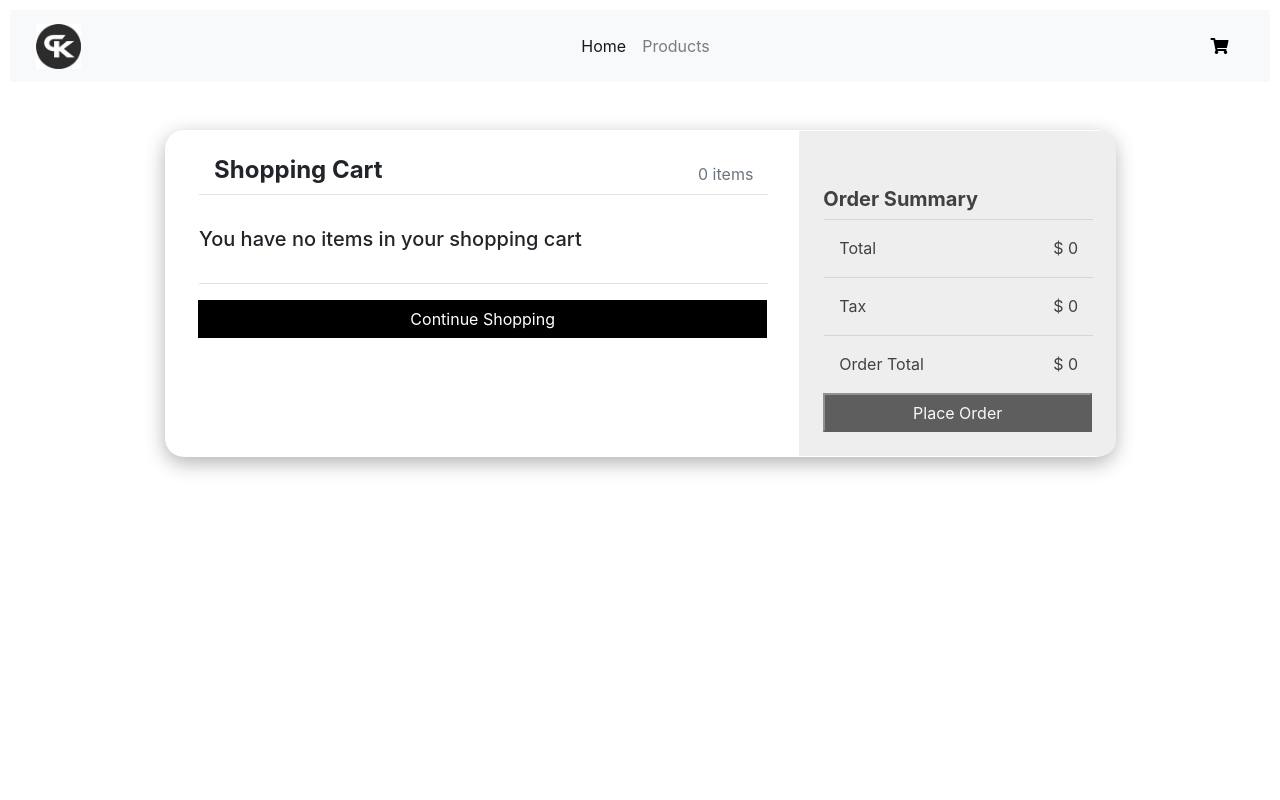
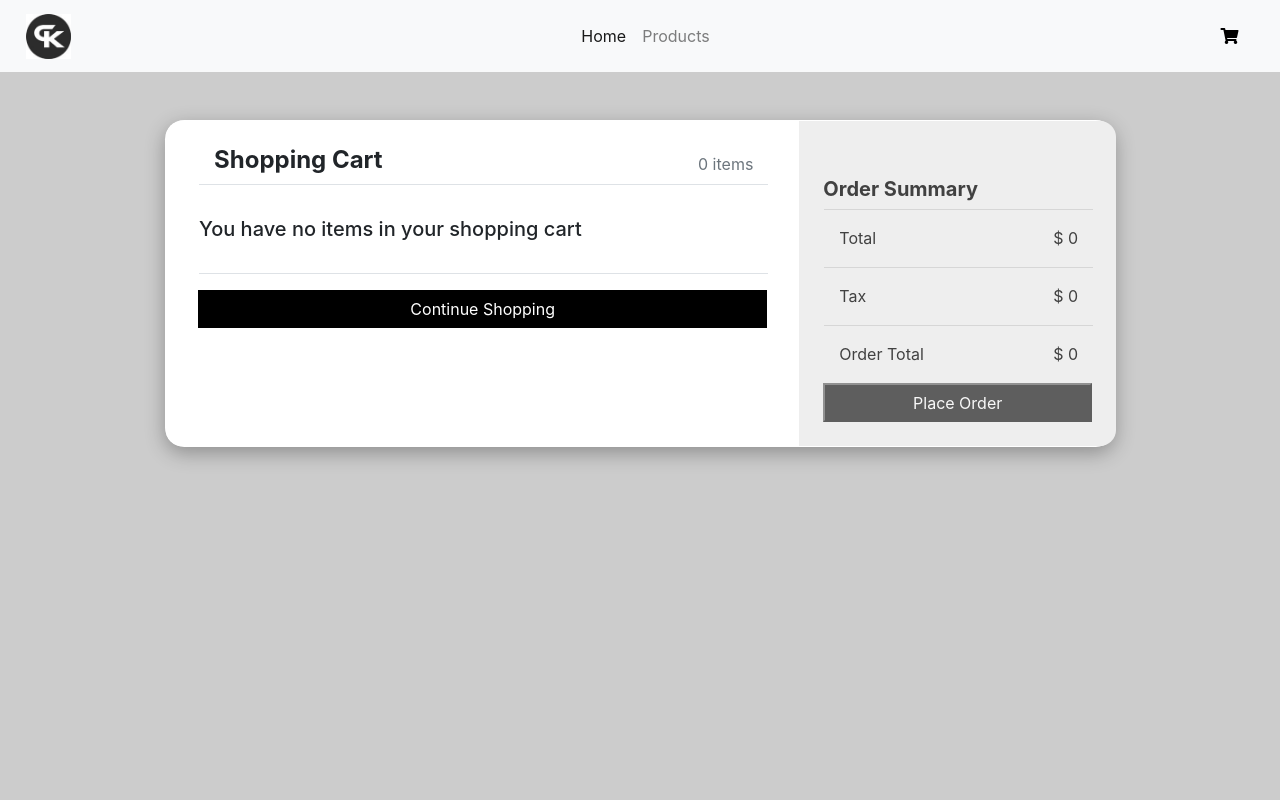
Before and after one commit to LindseyGunderson/PHP-Ecommerce-Website, a PHP site: page /cart.php in a window 1280 px wide. Run offline with PHP 8.4, Linux system fonts and the light colour scheme.

Commit message:
Fixed nav bar issue
Fixed margin issue with navigation and background colour to match theme.

```diff
--- a/css/style.css
+++ b/css/style.css
@@ -1,8 +1,13 @@
 body {
-
-	padding: 10px;
+    margin: 0px;
+	background-color: #CCC;
 }
 
+header {
+
+    background-color: #FFF;
+    margin: 0px;
+}
 .recently-added-products {
 
 	text-align: center;
```
